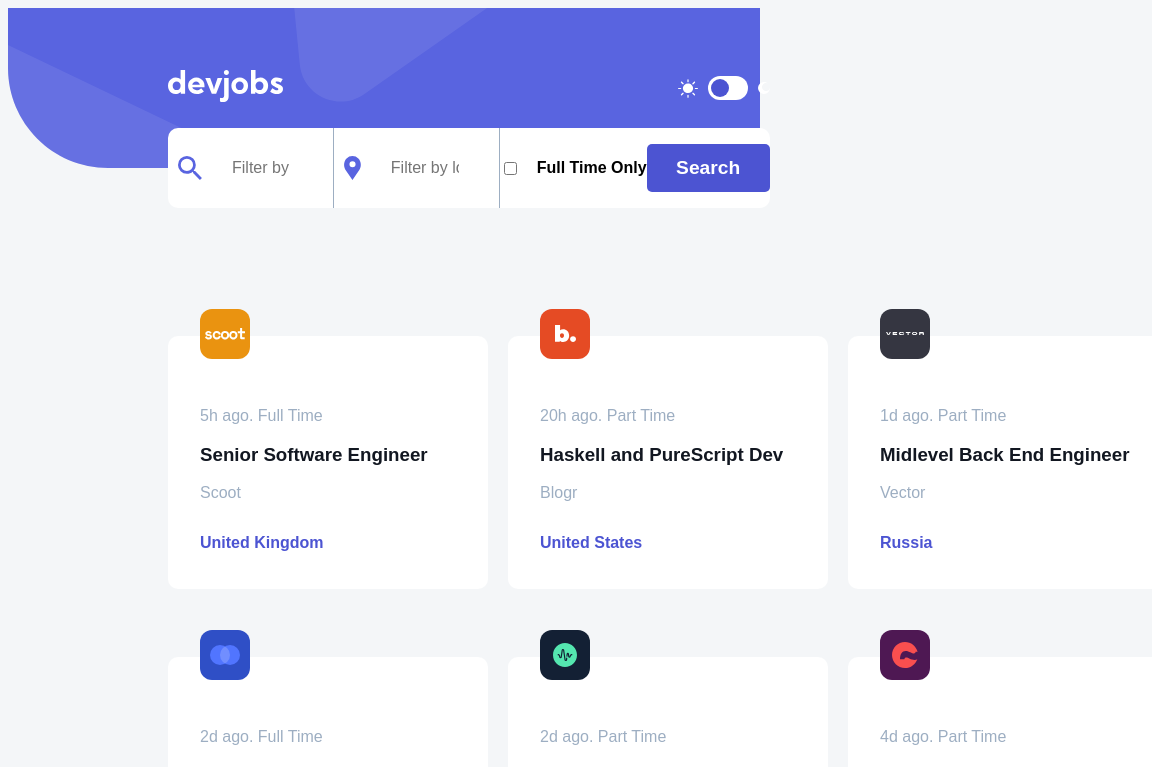
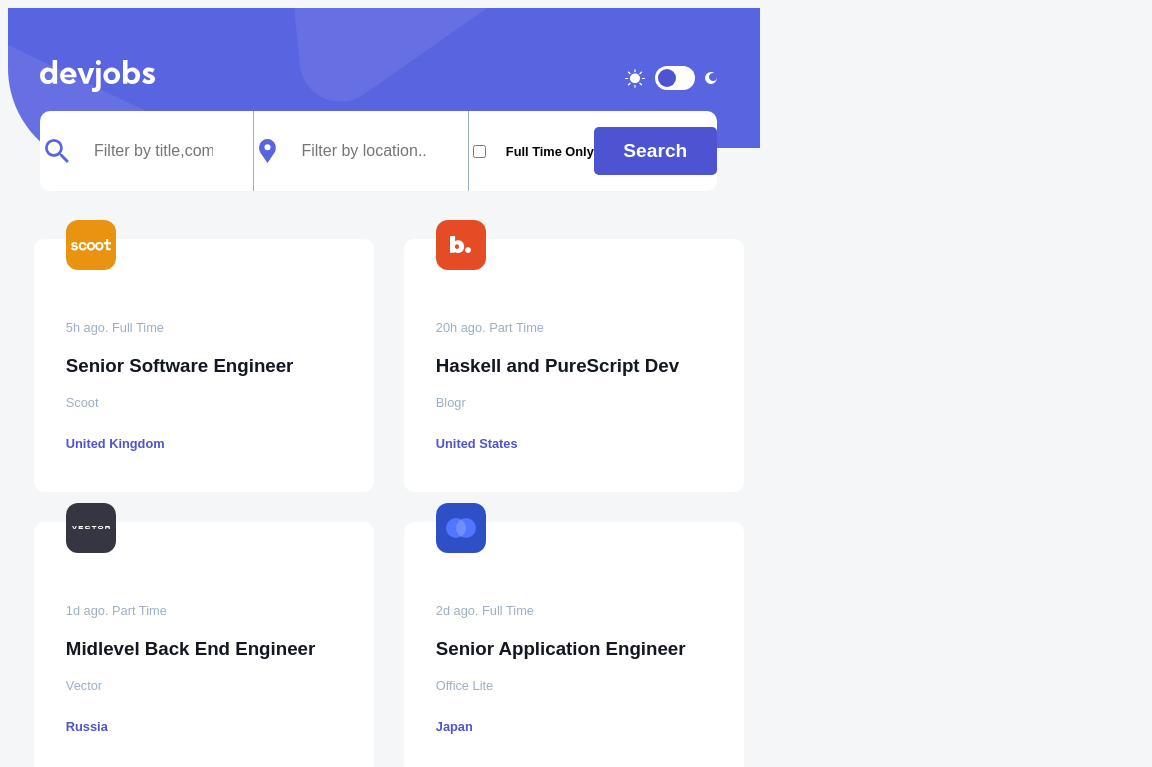
Before and after one commit to abdulrashid232/devjobs, an Angular app: page / in a window 768 px wide. Shown: the top 767 px of the page, 1152 px wide, since content can reach past the window. Built offline with nearby package versions, Linux system fonts and the light colour scheme.

Commit message:
started working on the responsiveness for tablet

```diff
--- a/src/app/app.component.css
+++ b/src/app/app.component.css
@@ -85,7 +85,33 @@
 .slider.round:before {
   border-radius: 50%;
 }
-/* .dark-theme {
-  background-color: #333;
-  color: #fff;
-} */
+
+
+/* Tablet Styles */
+@media only screen and (min-width: 600px) and (max-width: 1024px) {
+  header {
+    height: 140px;
+  }
+
+  .header-container {
+    margin: auto 2rem;
+    width: 90%;
+  }
+}
+
+/* Mobile Styles */
+@media only screen and (max-width: 599px) {
+  header {
+    height: 80px;
+
+  }
+
+  .header-container {
+    margin: auto 2rem;
+    width: 95%;
+  }
+
+  .theme-container {
+    margin-right: 0;
+  }
+}
--- a/src/app/app.component.html
+++ b/src/app/app.component.html
@@ -1,5 +1,5 @@
 
-<header >
+<header>
   <div class="header-container">
     <div class="logo" (click)="navigateToJobs()">
       <img src="./assets/desktop/logo.svg" alt="logo">
--- a/src/app/app.component.ts
+++ b/src/app/app.component.ts
@@ -10,6 +10,8 @@
 export class AppComponent {
   title = 'devjobs';
   isDarkTheme: boolean = false;
+
+
 
 
 
--- a/src/app/jobs/jobs.component.css
+++ b/src/app/jobs/jobs.component.css
@@ -1,7 +1,7 @@
 .grid-container{
   display: grid;
   grid-template-columns: 1fr 1fr 1fr;
-  grid-template-rows: 1fr 1fr;
+  grid-template-rows: 1fr 1fr 1fr;
   gap: 20px 20px;
   margin: 5rem 10rem 0 10rem;
   width: 80%;
@@ -185,3 +185,82 @@
   height: 100%;
   padding: 0 3rem;
 }
+
+@media only screen and (min-width: 600px) and (max-width: 1024px){
+  .grid-container{
+    display: grid;
+    /* flex-direction: column; */
+    align-items: center;
+    justify-content: center;
+    grid-template-columns: 1fr 1fr;
+    gap: 30px 30px;
+    grid-template-rows: 1fr 1fr;
+    margin: 3rem 5rem 0 5rem;
+    width: 100%;
+  }
+  .grid-item{
+    width: 390px;
+    margin: 0 0 0 0;
+  }
+  .job-logo{
+    margin: -3rem 0 0 2rem;
+    width: 50px;
+    height: 50px;
+  }
+  .job-details{
+    margin: 3rem 0 0 2rem;
+  }
+  .job-title span,p{
+    font-size: 0.8rem;
+  }
+  .job-location p{
+    font-size: 0.8rem;
+  }
+  .btn{
+    margin-top: 2rem;
+    display: flex;
+    justify-content: center;
+    align-items: center;
+  }
+  .btn button{
+    padding: 10px 20px;
+    height: 48px;
+    font-size: 0.8rem;
+  }
+  .container{
+    width: 90%;
+    margin: -13rem auto 0 auto;
+  }
+  .job-header{
+    margin: 10rem auto 0 auto;
+    height: 140px;
+  }
+  .com-logo{
+    width: 100px;
+    height: 100%;
+    margin-right: 20px;
+  }
+  .com-logo img{
+    width: 40px;
+    height: 40px;
+  }
+  .com-details{
+    margin-left: 20px;
+    padding-right: 3rem;
+  }
+  .job-details-container{
+    margin-top: 3rem;
+    padding: 0 3rem 3rem 3rem;
+  }
+  .singleJob-details{
+    padding: 2rem 0rem;
+  }
+  .job-footer{
+    width: 90%;
+    margin: 10rem auto 0 auto;
+  }
+  .noJob{
+    margin-top: 10rem;
+    font-size: 1rem;
+  }
+}
--- a/src/app/search/search.component.css
+++ b/src/app/search/search.component.css
@@ -78,3 +78,53 @@
   color: #fff;
   accent-color: var(--midnight);
 }
+
+/* Tablet Styles */
+@media only screen and (min-width: 600px) and (max-width: 1024px){
+  .search-container{
+    width: 90%;
+    margin: -2.3rem  2rem 0 2rem;
+  }
+  .search-container input{
+    width: 60%;
+  }
+  .input-cont img{
+    margin-right: 5px;
+    margin-left: 5px;
+  }
+  .input-cont.full-time img{
+    margin-right: 5px;
+    margin-left: 5px;
+  }
+  .input-cont.full-time input{
+    width: 60%;
+  }
+  .check-container p{
+    font-size: 0.8rem;
+  }
+}
+
+/* Mobile Styles */
+/* @media only screen and (max-width: 599px){
+  .search-container{
+    width: 90%;
+    margin: -2.3rem  2rem 0 2rem;
+  }
+  .search-container input{
+    width: 60%;
+  }
+  .input-cont img{
+    margin-right: 5px;
+    margin-left: 5px;
+  }
+  .input-cont.full-time img{
+    margin-right: 5px;
+    margin-left: 5px;
+  }
+  .input-cont.full-time input{
+    width: 60%;
+  }
+  .check-container p{
+    font-size: 0.8rem;
+  }
+} */
```
